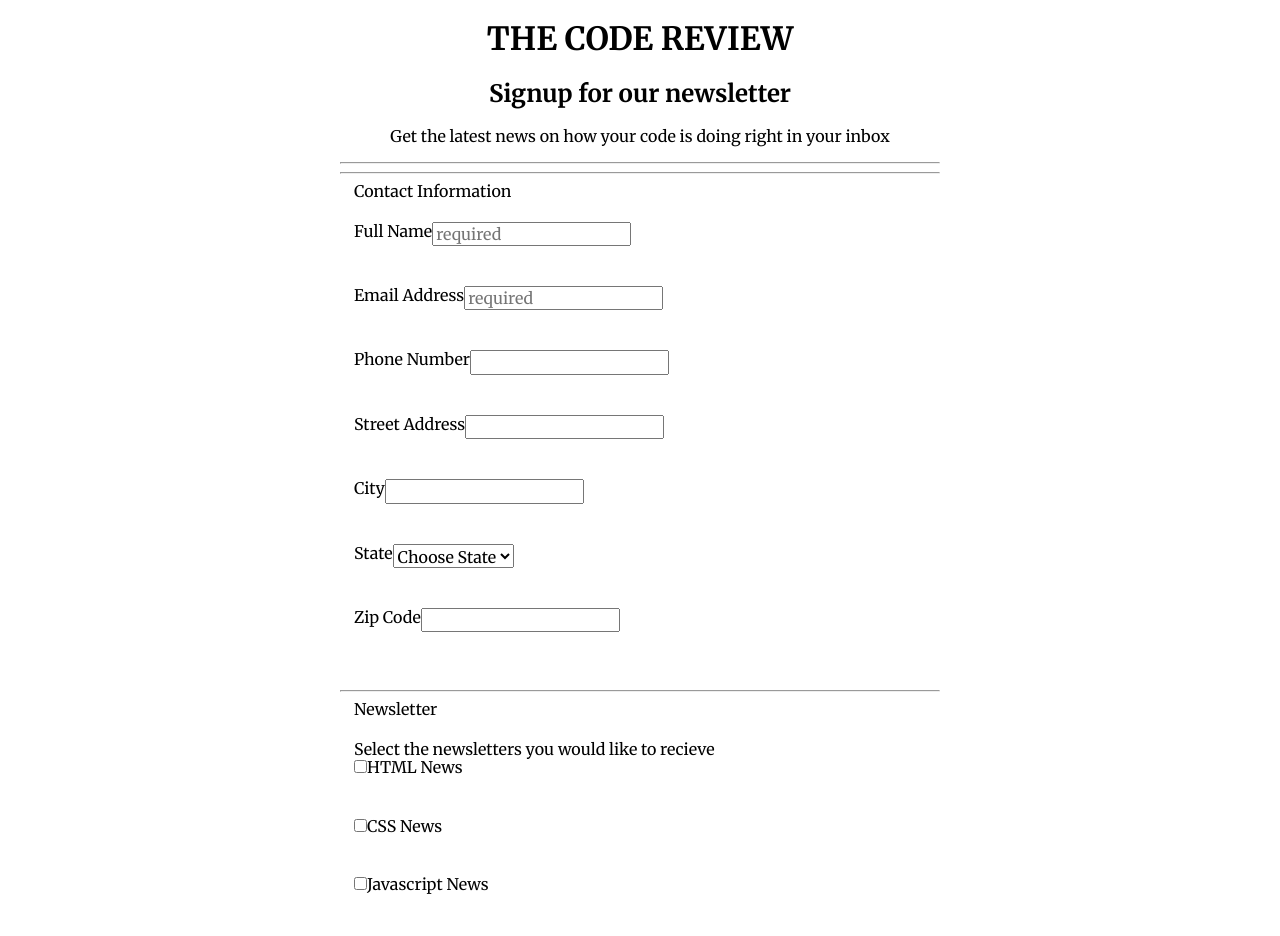
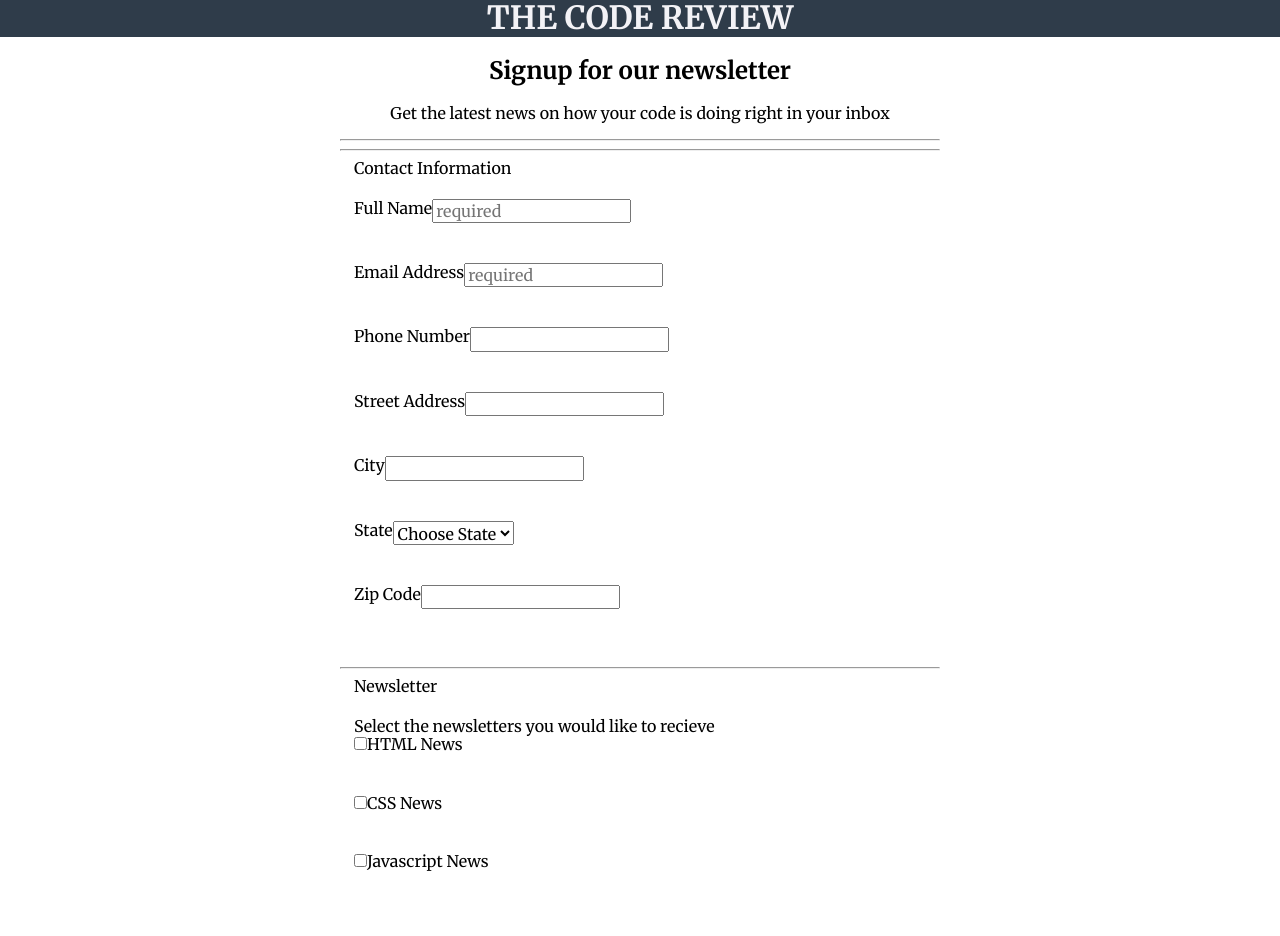
Before and after one commit to stevejd88/techdegree-project-3, a plain HTML site: page intex.html in a window 1280 px wide. Shown: the top 936 px of the page. Drawn offline with Linux system fonts and the light colour scheme.

Commit message:
updated header

```diff
--- a/CSS/style.css
+++ b/CSS/style.css
@@ -2,7 +2,12 @@
 @import url('https://fonts.googleapis.com/css?family=Merriweather:400,400i,700,700i');
 
 /* colors -------------------- */
+/*
+black- #2f3c4a
+white- #f3f2f6
 
+
+*/
 /* Base Styles -------------------- */
 header,
 footer {
@@ -38,6 +43,9 @@ textarea {
 
 h1 {
   text-transform: uppercase;
+  color:  #f3f2f6;
+  background-color: #2f3c4a;
+  margin: 0;
 }
 
 li[label] {
@@ -56,7 +64,7 @@ button {
 
 /* Media Queries -------------------- */
 @media (min-width: 768px) {
-body {
+form {
   max-width:  600px;
   margin: 0 auto;
 }
--- a/intex.html
+++ b/intex.html
@@ -15,10 +15,11 @@
         <p>Get the latest news on how your code is doing right in your inbox</p>
       </div>
     </header>
-    <hr>
-    <hr>
+
 
     <form action="a URL" method="post" class="sign-up">
+      <hr>
+      <hr>
 
       <fieldset>
 
```
